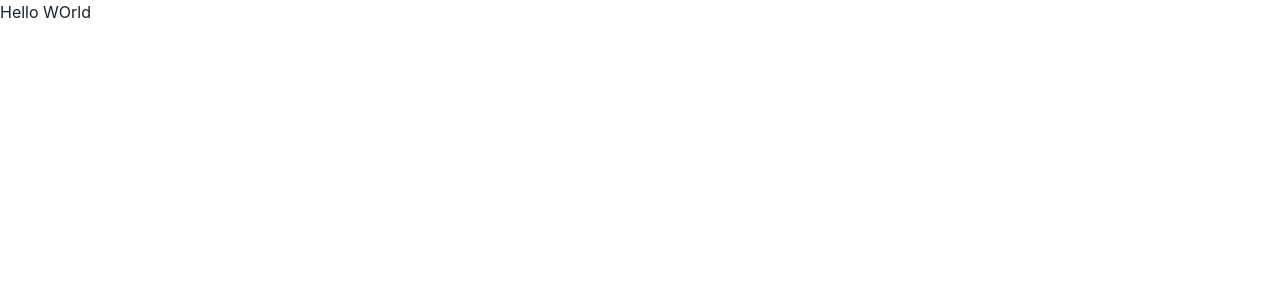
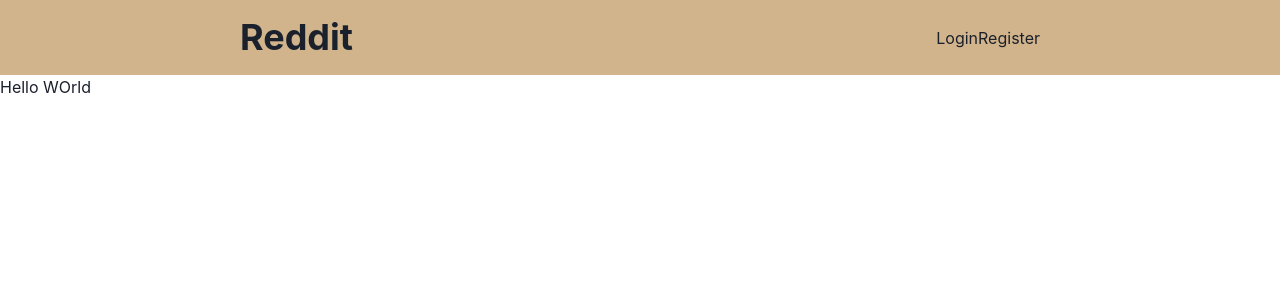
Before and after one commit to HoaCong/Reddit, a Next.js app in the folder client/: page / in a window 1280 px wide. Shown: the top 300 px of the page. Built offline with nearby package versions, Linux system fonts and the light colour scheme; no server answers.

Commit message:
create navbar with login, logout

```diff
--- /dev/null
+++ b/client/src/components/Navbar.tsx
@@ -0,0 +1,37 @@
+import { Box, Flex, Heading, Link, Button } from "@chakra-ui/react";
+import NextLink from "next/link";
+import { useMeQuery } from "../generated/graphql";
+const Navbar = () => {
+  const { data, loading, error } = useMeQuery();
+  let body;
+
+  if (loading) {
+    body = null;
+  } else if (!data?.me) {
+    body = (
+      <>
+        <NextLink href="/login">
+          <Link>Login</Link>
+        </NextLink>
+        <NextLink href="/register">
+          <Link>Register</Link>
+        </NextLink>
+      </>
+    );
+  } else {
+    body = <Button>Logout</Button>;
+  }
+
+  return (
+    <Box bg="tan" p={4}>
+      <Flex maxW={800} justifyContent="space-between" align="center" m="auto">
+        <NextLink href="/">
+          <Heading>Reddit</Heading>
+        </NextLink>
+        <Box>{body}</Box>
+      </Flex>
+    </Box>
+  );
+};
+
+export default Navbar;
--- a/client/src/generated/graphql.tsx
+++ b/client/src/generated/graphql.tsx
@@ -100,6 +100,7 @@
 export type Query = {
   __typename?: 'Query';
   hello: Scalars['String'];
+  me?: Maybe<User>;
   posts?: Maybe<Array<Post>>;
   post?: Maybe<Post>;
 };
@@ -160,6 +161,11 @@
 
 
 export type RegisterMutation = { __typename?: 'Mutation', register?: Maybe<{ __typename?: 'UserMutationResponse', code: number, success: boolean, message?: Maybe<string>, user?: Maybe<{ __typename?: 'User', id: string, username: string, email: string }>, errors?: Maybe<Array<{ __typename?: 'FieldError', field: string, message: string }>> }> };
+
+export type MeQueryVariables = Exact<{ [key: string]: never; }>;
+
+
+export type MeQuery = { __typename?: 'Query', me?: Maybe<{ __typename?: 'User', id: string, username: string, email: string }> };
 
 export const MutationStatusesFragmentDoc = gql`
     fragment mutationStatuses on UserMutationResponse {
@@ -260,3 +266,37 @@
 export type RegisterMutationHookResult = ReturnType<typeof useRegisterMutation>;
 export type RegisterMutationResult = Apollo.MutationResult<RegisterMutation>;
 export type RegisterMutationOptions = Apollo.BaseMutationOptions<RegisterMutation, RegisterMutationVariables>;
+export const MeDocument = gql`
+    query Me {
+  me {
+    ...userInfo
+  }
+}
+    ${UserInfoFragmentDoc}`;
+
+/**
+ * __useMeQuery__
+ *
+ * To run a query within a React component, call `useMeQuery` and pass it any options that fit your needs.
+ * When your component renders, `useMeQuery` returns an object from Apollo Client that contains loading, error, and data properties
+ * you can use to render your UI.
+ *
+ * @param baseOptions options that will be passed into the query, supported options are listed on: https://www.apollographql.com/docs/react/api/react-hooks/#options;
+ *
+ * @example
+ * const { data, loading, error } = useMeQuery({
+ *   variables: {
+ *   },
+ * });
+ */
+export function useMeQuery(baseOptions?: Apollo.QueryHookOptions<MeQuery, MeQueryVariables>) {
+        const options = {...defaultOptions, ...baseOptions}
+        return Apollo.useQuery<MeQuery, MeQueryVariables>(MeDocument, options);
+      }
+export function useMeLazyQuery(baseOptions?: Apollo.LazyQueryHookOptions<MeQuery, MeQueryVariables>) {
+          const options = {...defaultOptions, ...baseOptions}
+          return Apollo.useLazyQuery<MeQuery, MeQueryVariables>(MeDocument, options);
+        }
+export type MeQueryHookResult = ReturnType<typeof useMeQuery>;
+export type MeLazyQueryHookResult = ReturnType<typeof useMeLazyQuery>;
+export type MeQueryResult = Apollo.QueryResult<MeQuery, MeQueryVariables>;
--- /dev/null
+++ b/client/src/graphql-client/queries/me.graphql
@@ -0,0 +1,5 @@
+query Me {
+  me {
+    ...userInfo
+  }
+}
--- a/client/src/pages/index.tsx
+++ b/client/src/pages/index.tsx
@@ -1,5 +1,11 @@
+import Navbar from "../components/Navbar";
 import Register from "./register";
 
-const Index = () => <h1>Hello WOrld</h1>;
+const Index = () => (
+  <>
+    <Navbar />
+    <h1>Hello WOrld</h1>
+  </>
+);
 
 export default Index;
```
Also changed, not shown: 1 other file (tests, documents, lock files or other folders).
